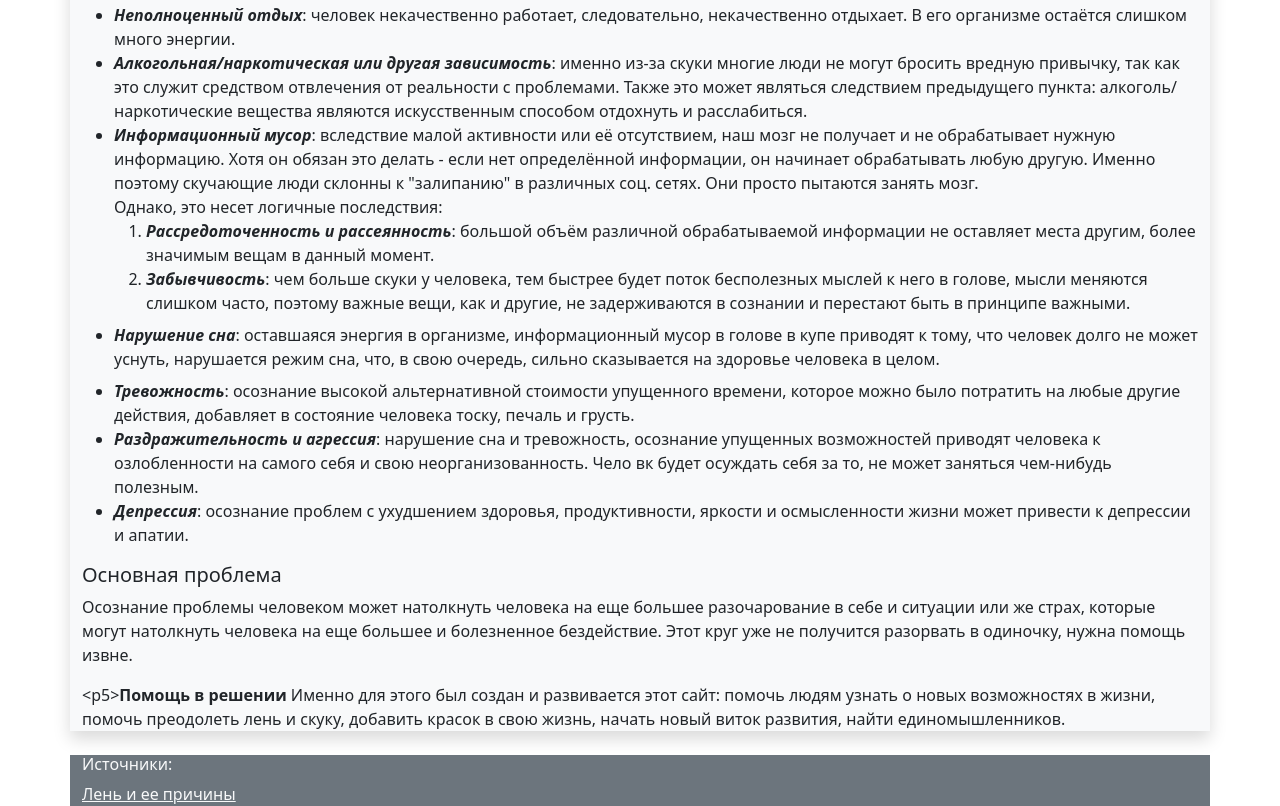
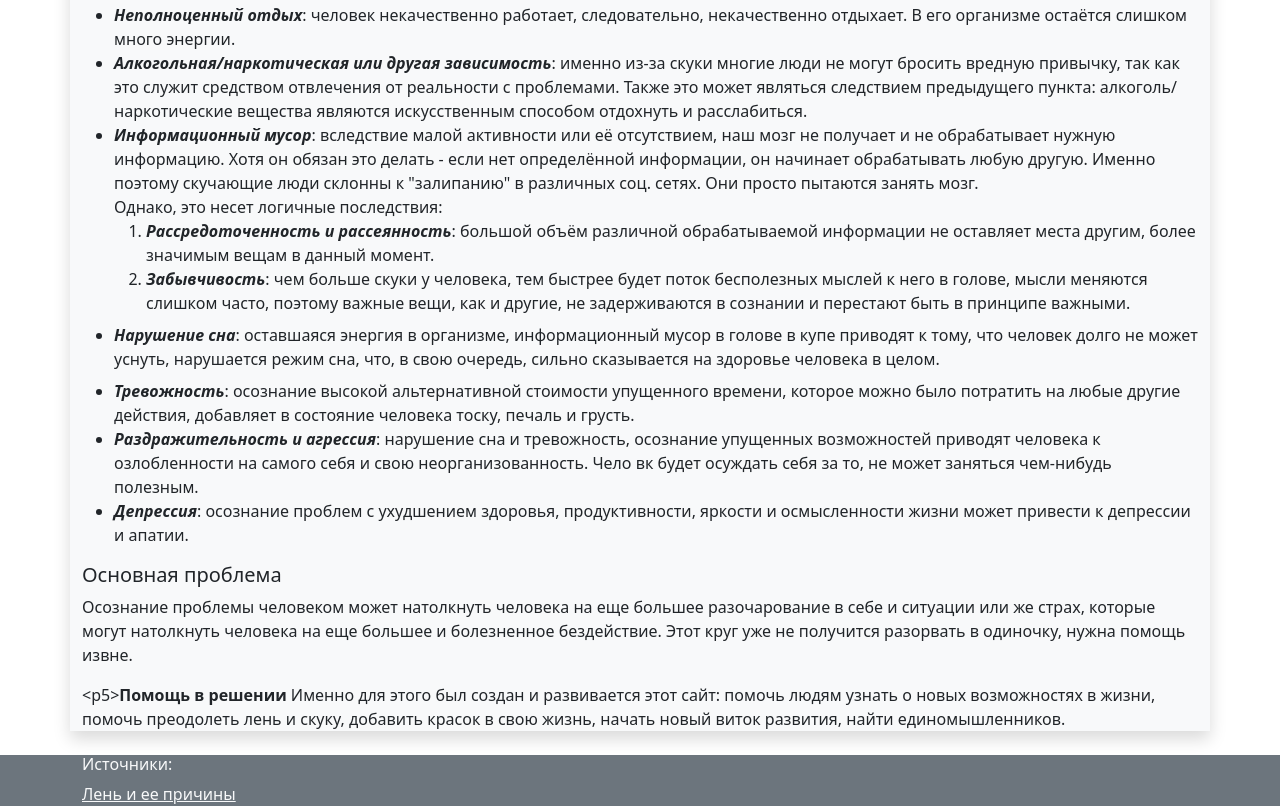
Before and after one commit to TungFram/ItmoWeb5Sem, a plain HTML site: page index.html in a window 1280 px wide. Shown: the part 1221-2027 px from the top of the page. Drawn offline with nearby package versions, Linux system fonts and the light colour scheme.

Commit message:
Style: change footer classes

```diff
--- a/index.html
+++ b/index.html
@@ -229,7 +229,8 @@
 
     </p>
 </main>
-<footer class="bg-secondary text-light container">
+<footer class="bg-secondary text-light">
+    <div class="container">
         <h6>Источники:</h6>
         <a href="https://ru.wikipedia.org/wiki/%D0%9B%D0%B5%D0%BD%D1%8C"
            class="text-light">Лень и ее причины</a>
@@ -239,6 +240,8 @@
            class="text-light"></a>
         <a href=""
            class="text-light"></a>
+    </div>
+
 </footer>
 
 <script src="https://code.jquery.com/jquery-3.2.1.slim.min.js"
```
Lines whose indentation alone changed are shown as unchanged.
